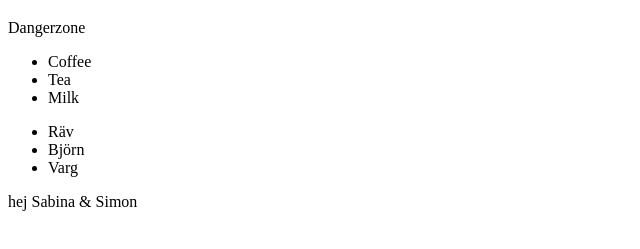
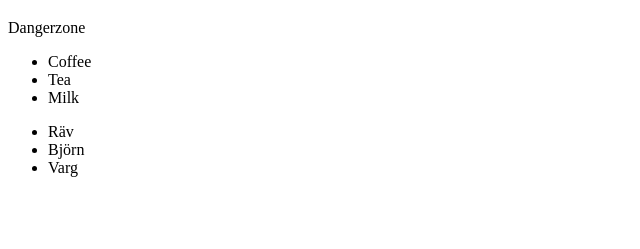
Before and after one commit to bratendal/Something, a plain HTML site: page Index.html in a window 1280 px wide. Shown: the part 61-310 px from the top of the page, without its empty margins (0-640 px from the left). Drawn offline with Linux system fonts and the light colour scheme.

Commit message:
Removed Simon and sabina

```diff
--- a/Index.html
+++ b/Index.html
@@ -18,7 +18,5 @@
     <li>Varg</li>
   </ul>
 
-  <p>hej Sabina & Simon</p>
-
 </body>
 </html>
```
